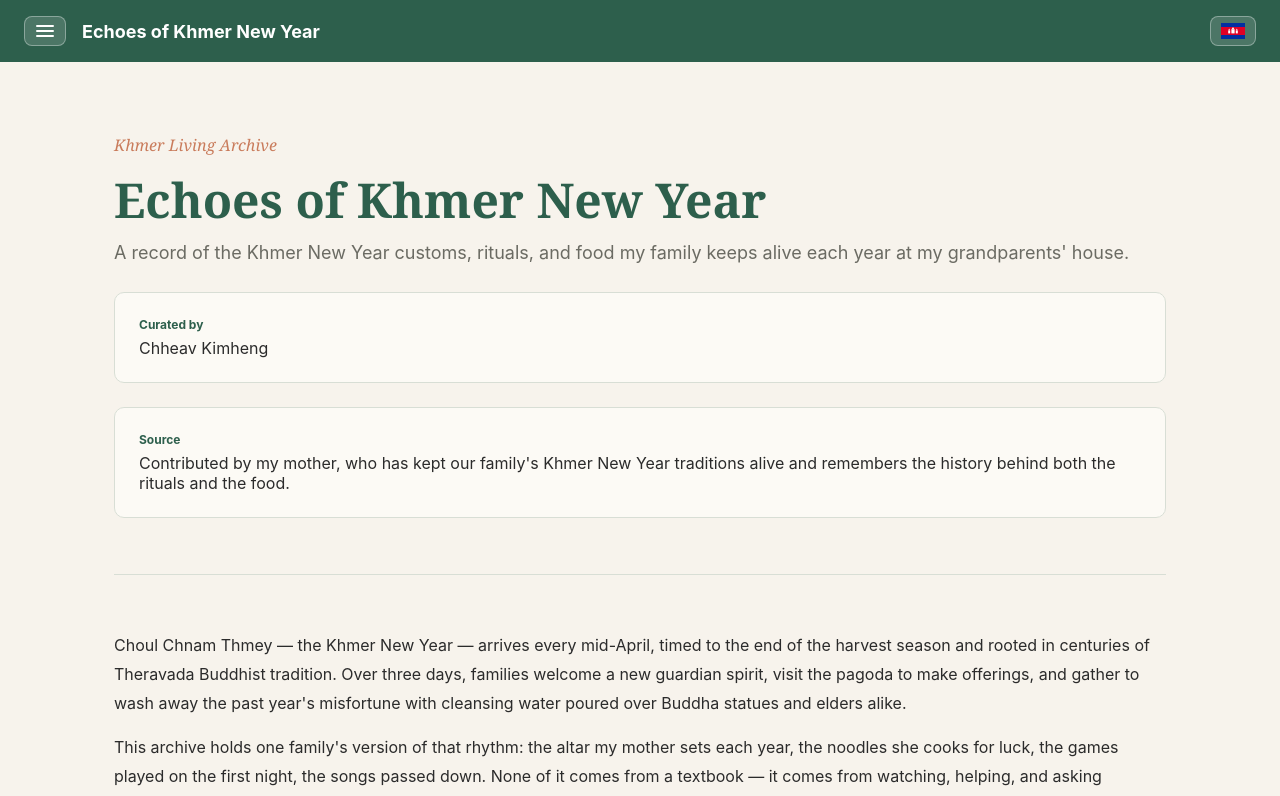
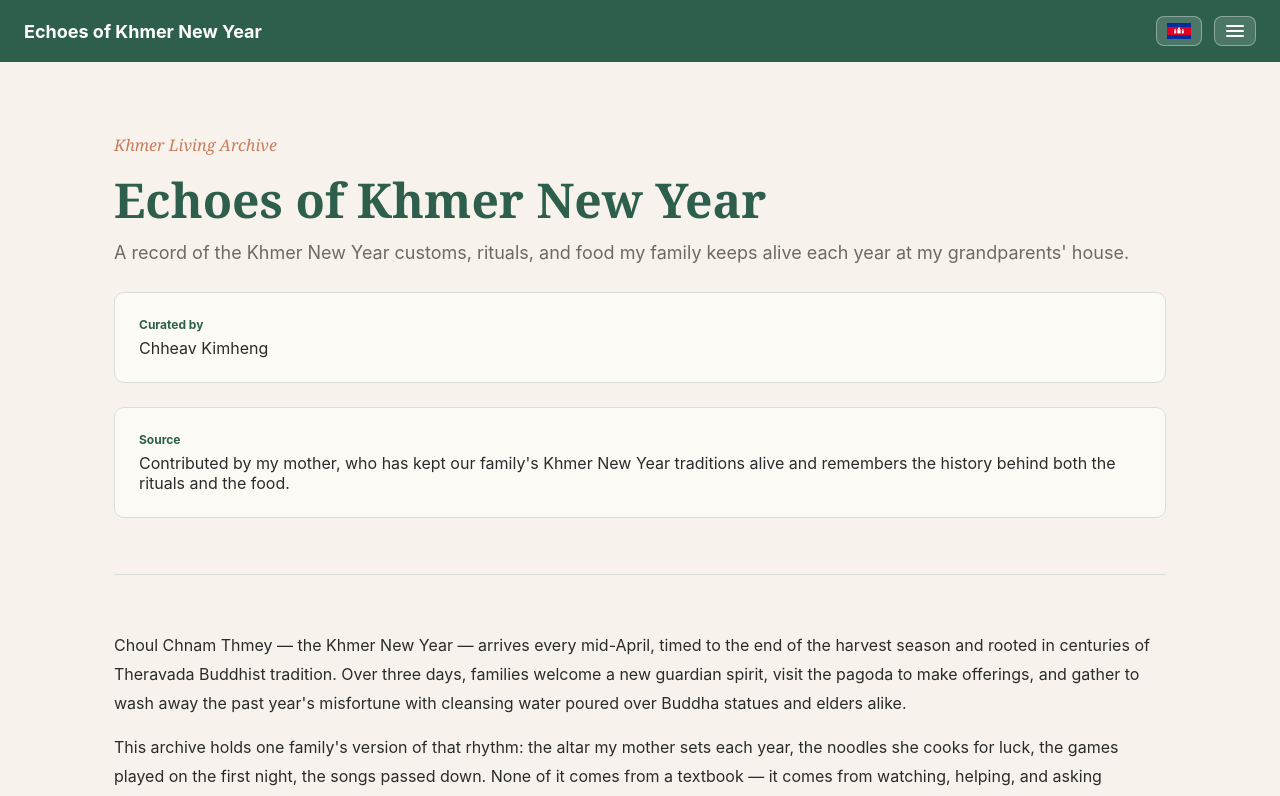
Before and after one commit to chheavkimheng/my-hometown-archive, a Next.js app: page / in a window 1280 px wide. Shown: the top 796 px of the page. Built offline with nearby package versions, Linux system fonts and the light colour scheme; no server answers; the database is empty.

Commit message:
redesign: slide-in menu from the right (AI-assisted)

```diff
--- a/app/globals.css
+++ b/app/globals.css
@@ -211,15 +211,15 @@ input:focus {
   position: fixed;
   top: 0;
   bottom: 0;
-  left: 0;
+  right: 0;
   z-index: 2;
   width: min(320px, 85vw);
   display: flex;
   flex-direction: column;
   overflow-y: auto;
   background-color: #2D5F4C;
-  box-shadow: 12px 0 32px rgba(0, 0, 0, 0.25);
-  transform: translateX(-100%);
+  box-shadow: -12px 0 32px rgba(0, 0, 0, 0.25);
+  transform: translateX(100%);
   visibility: hidden;
   transition: transform 0.28s ease, visibility 0s linear 0.28s;
 }
--- a/components/Header.js
+++ b/components/Header.js
@@ -12,7 +12,7 @@ import NavMenu from "./NavMenu.js";
 const styles = {
   header: {
     display: "grid",
-    gridTemplateColumns: "auto 1fr auto",
+    gridTemplateColumns: "1fr auto",
     alignItems: "center",
     gap: 16,
     padding: "16px 24px",
@@ -28,6 +28,12 @@ const styles = {
     color: "#FFFFFF",
     textDecoration: "none",
     justifySelf: "start",
+  },
+  rightGroup: {
+    display: "flex",
+    alignItems: "center",
+    gap: 12,
+    justifySelf: "end",
   },
   iconButton: {
     display: "flex",
@@ -206,6 +212,20 @@ export default function Header() {
 
   return (
     <header style={styles.header}>
+      <Link href="/" style={styles.siteName}>
+        {siteName}
+      </Link>
+
+      <div style={styles.rightGroup}>
+        <button
+          type="button"
+          onClick={toggleLang}
+          aria-label={lang === "en" ? "Switch to Khmer" : "Switch to English"}
+          style={styles.iconButton}
+        >
+          {lang === "en" ? <CambodiaFlagIcon /> : <USAFlagIcon />}
+        </button>
+
         <button
           type="button"
           ref={menuButtonRef}
@@ -217,19 +237,7 @@ export default function Header() {
         >
           <MenuIcon />
         </button>
-
-      <Link href="/" style={styles.siteName}>
-        {siteName}
-      </Link>
-
-      <button
-        type="button"
-        onClick={toggleLang}
-        aria-label={lang === "en" ? "Switch to Khmer" : "Switch to English"}
-        style={styles.iconButton}
-      >
-        {lang === "en" ? <CambodiaFlagIcon /> : <USAFlagIcon />}
-      </button>
+      </div>
 
       <div
         className={`nav-overlay ${open ? "is-open" : ""}`}
```
Lines whose indentation alone changed are shown as unchanged.
